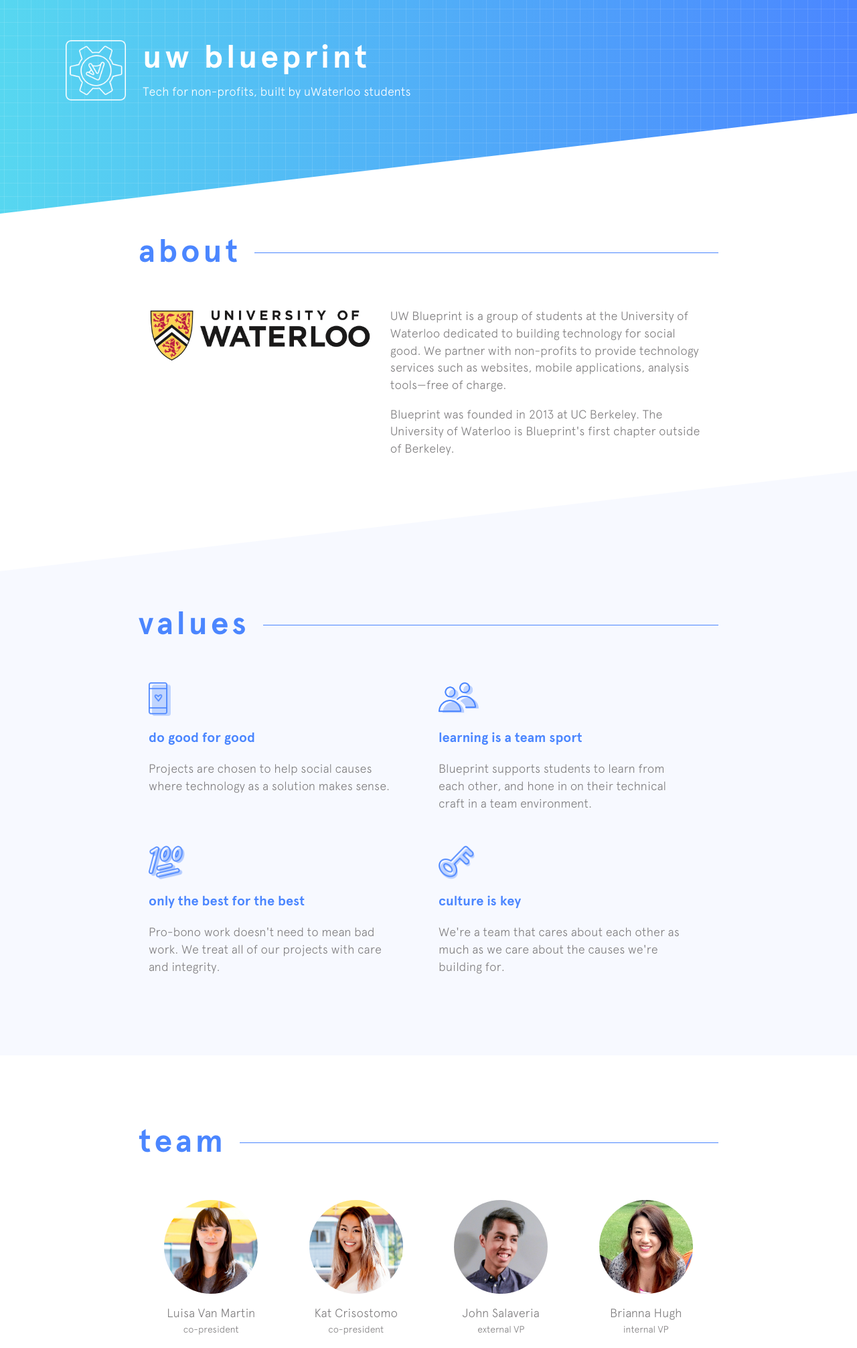
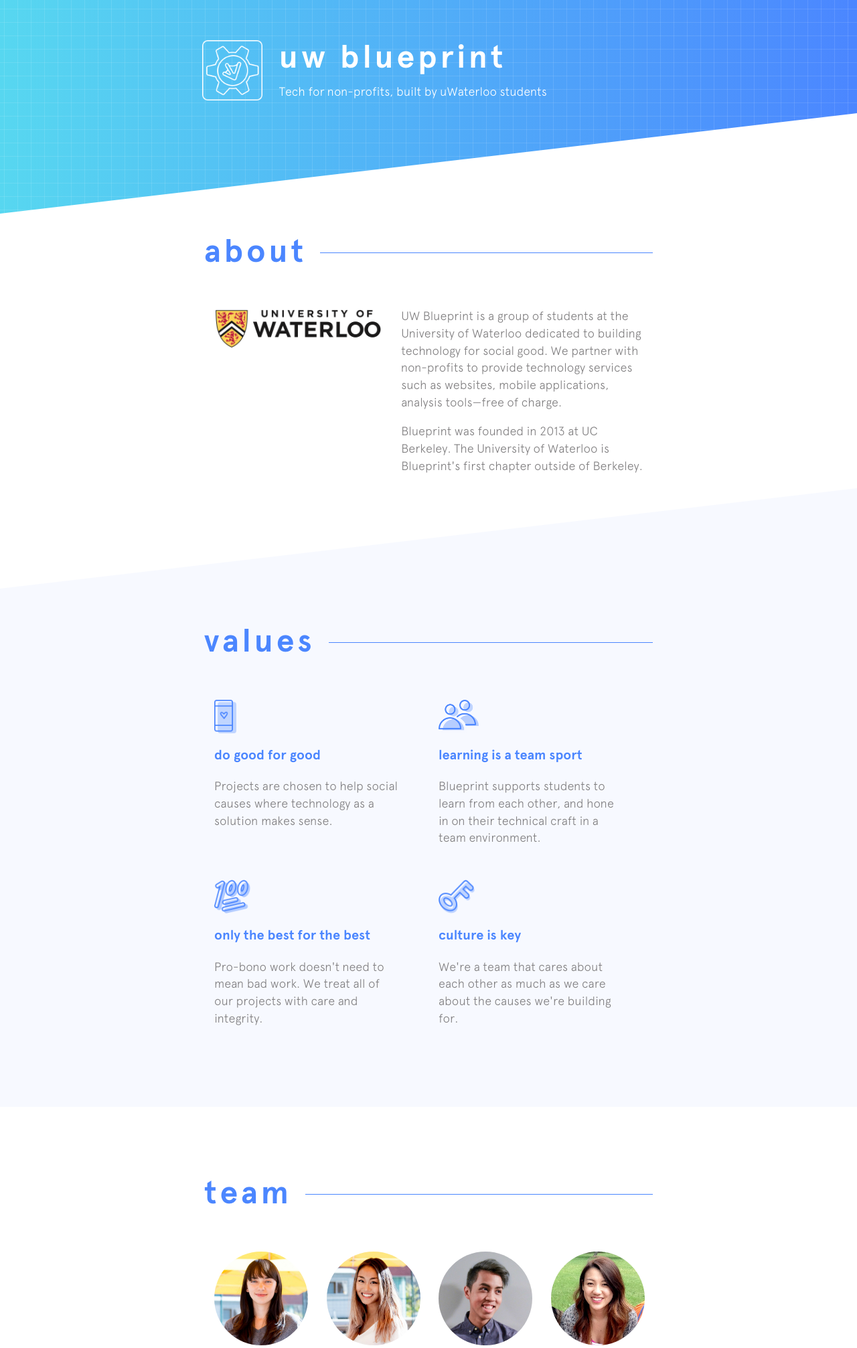
Before and after one commit to luciiiw/website, a PHP site: page /index.html in a window 1280 px wide. Shown: the top 2013 px of the page at 67% size. Run offline with PHP 8.4, Linux system fonts and the light colour scheme; style sheets or scripts are compiled from the project's sources; some libraries are stand-ins or nearby versions.

Commit message:
Added max width to container

```diff
--- a/index.html
+++ b/index.html
@@ -11,10 +11,10 @@
 
     <header>
       <div id="grid">
-        <div class="col-md-2 col-sm-2">
-          <img src="assets/logos/header_logo.png" class="logo" />
-        </div>
-        <div class=container>
+        <div class="container">
+          <div class="col-md-2">
+            <img src="assets/logos/header_logo.png" class="logo" />
+          </div>
           <h1>uw blueprint</h1>
           <p>Tech for non-profits, built by uWaterloo students</p>
         </div>
--- a/site.scss
+++ b/site.scss
@@ -25,6 +25,7 @@ html {
   body {
     .container {
       width: 70%;
+      max-width: 700px;
     }
 
     header {
```
